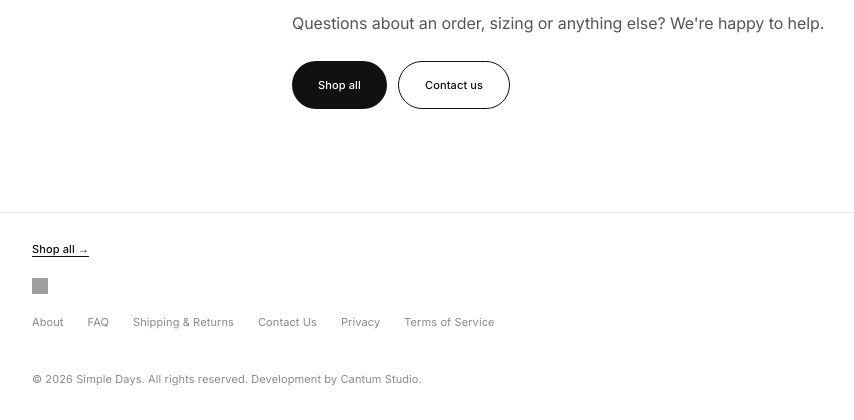
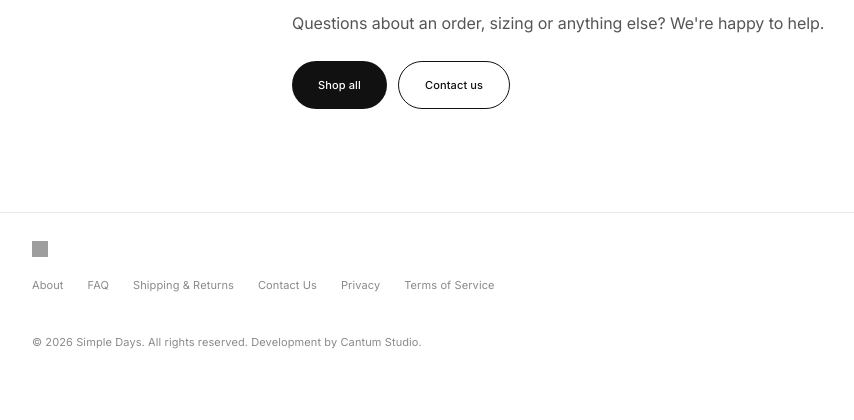
Before and after one commit to Azzril-Ziqrie/simpledays, a PHP site: page /about.php in a window 1280 px wide. Shown: the part 1273-1693 px from the top of the page, without its empty margins (8-862 px from the left). After the commit the page ends 1622 px from the top, so only its background shows below. Run offline with PHP 8.4, Linux system fonts and the light colour scheme; data comes from the database, SQL or seed files in the repository; grey boxes are pictures that could not be loaded.

Commit message:
Footer: remove 'Shop all' link

```diff
--- a/assets/css/site.css
+++ b/assets/css/site.css
@@ -259,10 +259,8 @@ button{cursor:pointer;background:none;border:none}
 
 /* ── footer (markup di footer.php) ───────────────────────── */
 .site-footer{border-top:1px solid var(--line)}
-.footer-shopall,.footer-social,.footer-links-row,.footer{padding-left:var(--gutter);padding-right:var(--gutter)}
-.footer-shopall{padding-top:28px;padding-bottom:20px}
-.footer-shopall a{font-weight:500;text-decoration:underline;text-underline-offset:3px}
-.footer-social{display:flex;gap:16px;padding-bottom:20px}
+.footer-social,.footer-links-row,.footer{padding-left:var(--gutter);padding-right:var(--gutter)}
+.footer-social{display:flex;gap:16px;padding-top:28px;padding-bottom:20px}
 .footer-social a{display:flex;transition:opacity .15s}
 .footer-social a:hover{opacity:.5}
 .footer-social img{width:16px;height:16px;filter:grayscale(1)}
--- a/footer.php
+++ b/footer.php
@@ -1,6 +1,4 @@
 <footer class="site-footer" aria-label="Site footer">
-  <div class="footer-shopall"><a href="shop.php">Shop all &#8594;</a></div>
-
   <div class="footer-social">
     <?php if (BRAND_INSTAGRAM !== ''): ?>
     <a href="<?= esc(BRAND_INSTAGRAM) ?>" target="_blank" rel="noopener" aria-label="Instagram">
```
